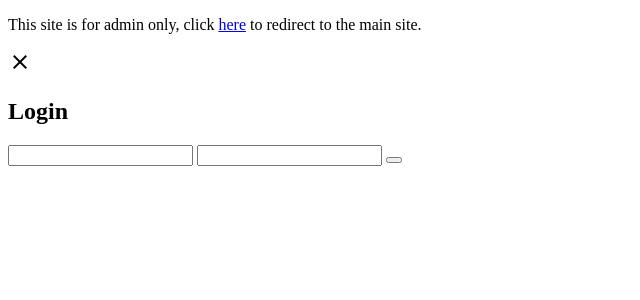
After one commit to salmabentley/comsci-ia, a Flask app: page /login in a window 1280 px wide. The commit adds this page. Shown: the top 300 px of the page, without its empty margins (0-640 px from the left). Run offline with Flask 3, Linux system fonts and the light colour scheme.

Commit message:
polishing

```diff
--- a/app.py
+++ b/app.py
@@ -85,6 +85,10 @@ class OrderStock(db.Model):
 
     def __repr__(self):
         return f"<OrderStock Order:{self.order_id} Stock:{self.stock_id} Qty:{self.quantity}>"
+
+@app.route('/login')
+def login():
+    return render_template('login.html')
 
 @app.route('/')
 def dashboard():
--- a/static/stock.js
+++ b/static/stock.js
@@ -99,8 +99,9 @@ async function addItem(event) {
     render_stock();
     document.getElementById('name').value = '';
     document.getElementById('category').value = '';
+    document.getElementById('image').files[0] = null;
     document.getElementById('price').value = '';
-    document.getElementById('input-value').value = '';
+    document.getElementById('input-value').value = 0;
 };
 
 let active = null;
--- a/static/styles/dashboard.css
+++ b/static/styles/dashboard.css
@@ -34,6 +34,7 @@ main {
     margin-bottom: 5%;
 }
 
+
 #bottom {
     display: flex;
     flex-direction: column;
@@ -55,7 +56,7 @@ main {
     overflow-y: scroll;
 }
 
-#sales, #last-week {
+#sales, #last-week, .positive {
     color: #009E35;
 }
 
@@ -77,6 +78,7 @@ main {
     .negative {
       color: #f24141;
     }
+
     canvas {
       margin-top: 20px;
       width: 50%;
--- a/templates/dashboard.html
+++ b/templates/dashboard.html
@@ -27,7 +27,7 @@
                     <p id="sales">${{weekly_sales}}</p>
                     <p>Last Week's Sales</p>
                     <p id="last-week">${{last_week_sales}}</p>
-                    <p class="{% if percentage < 0 %}negative{% endif %}">
+                    <p class="{% if percentage < 0 %}negative {% else %} positive {% endif %}">
                         {{ "%.1f" % percentage }}%
                     </p>
 
--- /dev/null
+++ b/templates/login.html
@@ -0,0 +1,25 @@
+<!DOCTYPE html>
+<html lang="en">
+<head>
+    <meta charset="UTF-8">
+    <meta name="viewport" content="width=device-width, initial-scale=1.0">
+    <title>Login</title>
+    <link rel="preconnect" href="https://fonts.googleapis.com">
+    <link rel="preconnect" href="https://fonts.gstatic.com" crossorigin>
+    <link href="https://fonts.googleapis.com/css2?family=Inter:ital,opsz,wght@0,14..32,100..900;1,14..32,100..900&display=swap" rel="stylesheet">
+    <link rel="stylesheet" href="https://fonts.googleapis.com/icon?family=Material+Icons">
+    <link rel="stylesheet" href="{{ url_for('static', filename='styles/login.css') }}">
+    <script src="/static/login.js"></script>
+</head>
+<body>
+    <header><p>This site is for admin only, click <a href="http://lostidles.com">here</a> to redirect to the main site.</p><i class="material-icons">close</i></header>
+    <main>
+        <div>
+            <h2>Login</h2>
+            <input type="text">
+            <input type="text">
+            <button type="submit"></button>
+        </div>
+    </main>
+</body>
+</html>
--- a/templates/stock.html
+++ b/templates/stock.html
@@ -35,7 +35,7 @@
                         <div class="dropdown">
                             <ul>
                                 <li onclick="filter_category(event)">None</li>
-                                <li onclick="filter_category(event)">T-Shirts</li>
+                                <li onclick="filter_category(event)">Shirts</li>
                                 <li onclick="filter_category(event)">Accessories</li>
                                 <li onclick="filter_category(event)">Hoodies & Sweaters</li>
                                 <li onclick="filter_category(event)" style="border: none;">Miscellaneous</li>
```
Also changed, not shown: instance/database.db, static/login.js (added), static/styles/login.css (added), static/uploads/1bb2218ff29c41c785259655f0c57498_istockphoto-1400960063-612x612.jpg (added), static/uploads/575724cc99514f75a7ce77e2ba306057_71aJNnIUSBL._UY1000_.jpg (added), static/uploads/9e8946c6336446c9be0383ca39e40a5f_istockphoto-1142211733-612x612.jpg (added), static/uploads/b426447ce71f4106a4731b40ec9b11bb_images.jpeg (added).
